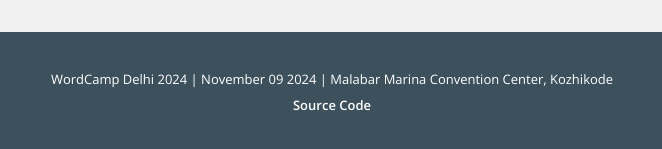
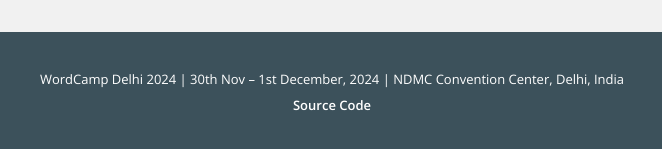
Before and after one commit to markmemayank/wcdelhi-frames, a plain HTML site: page index.html in a window 1280 px wide. Shown: the part 2297-2446 px from the top of the page, 308-970 px from the left. Drawn offline with nearby package versions, Linux system fonts and the light colour scheme.

Commit message:
Update index.html

```diff
--- a/index.html
+++ b/index.html
@@ -87,13 +87,14 @@
             <p>Sorry! Your browser does not support Web Share API. You can download the photo and share it manually.</p>
           </div>
         </div>
+
       </div>
 
     </div>
   </div>
 
   <div class="footer">
-    <p>WordCamp Delhi 2024 | November 09 2024 | Malabar Marina Convention Center, Kozhikode</p>
+    <p>WordCamp Delhi 2024 | 30th Nov – 1st December, 2024 | NDMC Convention Center, Delhi, India</p>
     <p class="build">Made by <a href="https://ajithrn.com" title="visit the website">ajith_rn</a></p>
     <p class="source"> <a href="https://github.com/ajithrn//wcDelhi-frames/" target="_blank" title="View the source code">Source Code</a></p>
   </div>
```
